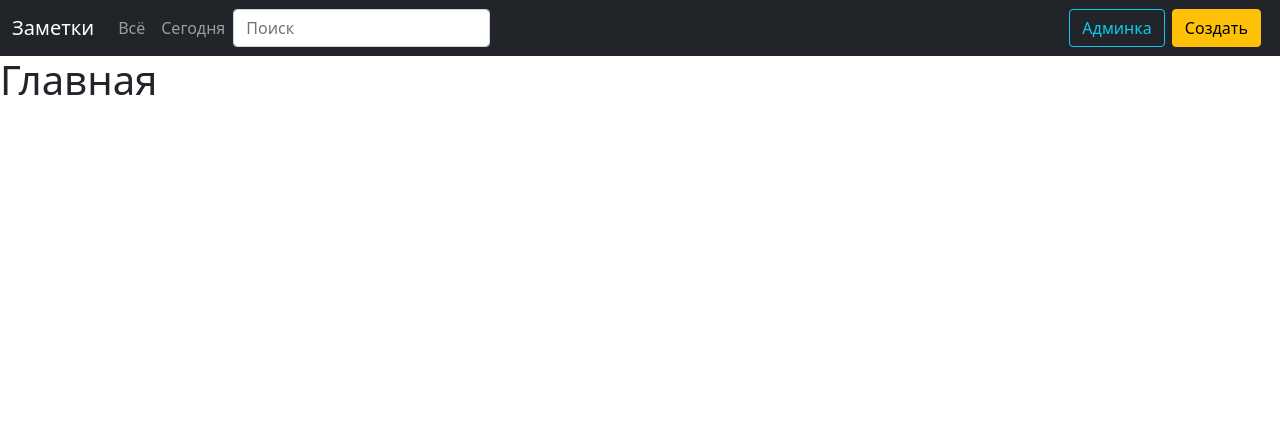
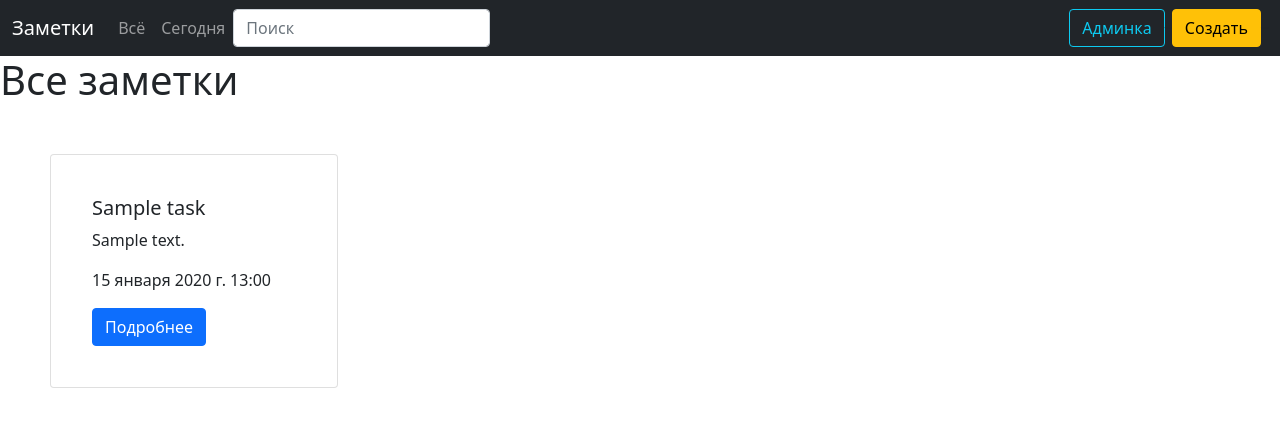
Before and after one commit to Daniil1235/SiteExample, a Django app: page / in a window 1280 px wide. Shown: the top 427 px of the page. Run offline with Django 5.2, Linux system fonts and the light colour scheme; tables that the repository leaves empty hold one stand-in row (values such as "Sample post").

Commit message:
dz fignya done

```diff
--- a/main/models.py
+++ b/main/models.py
@@ -21,8 +21,10 @@ class Task(models.Model):
     text = models.TextField('Текст заметки')
     priority = models.ForeignKey('Priority', on_delete=models.CASCADE, verbose_name='Приоритет')
     create_date = models.DateTimeField('Дата создания', default=django.utils.timezone.now, help_text="Не Трогай!!!")
-    change_date = models.DateTimeField('Дата изменения', default=django.utils.timezone.now, help_text="Не Трогай!!!")
     deadline = models.DateTimeField('Дедлайн (срок)')
+
+    def get_absolute_url(self):
+        return f"/tasks/{self.id}"
 
     def __str__(self):
         return self.name
--- a/main/static/main/css/style.css
+++ b/main/static/main/css/style.css
@@ -10,3 +10,13 @@
     background-position: 5px 12px;
     overflow-wrap: break-word;
 }
+
+.card {
+    width: 18rem;
+    padding: 25px;
+    margin: 50px;
+}
+
+.center {
+    text-align: center;
+}
--- a/main/urls.py
+++ b/main/urls.py
@@ -4,6 +4,9 @@ from django.conf import settings
 from django.conf.urls.static import static
 
 urlpatterns = [
-    path("", views.index, name="home"),
-    path("create/", views.create, name="create")
-] + static(settings.STATIC_URL, document_root=settings.STATIC_ROOT)
+                  path("", views.index, name="home"),
+                  path("create/", views.create, name="create"),
+                  path("tasks/<int:id>", views.detail_view, name="detail_view"),
+                  path("tasks/<int:pk>/update", views.TaskUpdateView.as_view(), name="task_update"),
+                  path("tasks/<int:pk>/delete", views.TaskDeleteView.as_view(), name="task_delete"),
+              ] + static(settings.STATIC_URL, document_root=settings.STATIC_ROOT)
--- a/main/views.py
+++ b/main/views.py
@@ -1,10 +1,28 @@
 from django.shortcuts import render, redirect
 from .models import Task, Priority
 from .forms import TaskForm
+from django.views.generic import UpdateView, DeleteView
+
+
+class TaskUpdateView(UpdateView):
+    model = Task
+    template_name = "main/create.html"
+    form_class = TaskForm
+    extra_context = {"action": 'Обновление', "action_v": "Обновить"}
+
+
+class TaskDeleteView(DeleteView):
+    model = Task
+    template_name = "main/create.html"
+    success_url = "/"
+    extra_context = {"action": 'Удаление', "action_v": "Удалить"}
 
 
 def index(request):
-    tasks = Task.objects.all()
+    sort = request.GET.get('sort')
+    if not sort:
+        sort = 'priority'
+    tasks = Task.objects.all().order_by(sort)
     return render(request, "main/index.html", {"tasks": tasks})
 
 
@@ -18,4 +36,11 @@ def create(request):
         else:
             error = 'При отправке формы произошла ошибка.'
     form = TaskForm()
-    return render(request, "main/create.html", {"form": form, "error": error})
+    action = "Добавление"
+    action_v = "Добавить"
+    return render(request, "main/create.html", {"form": form, "error": error, "action": action, "action_v": action_v})
+
+
+def detail_view(request, id):
+    task = Task.objects.get(id=id)
+    return render(request, "main/detail_view.html", {"task": task})
--- a/templates/main/index.html
+++ b/templates/main/index.html
@@ -5,6 +5,15 @@
 {% endblock %}
 
 {% block body %}
-        <h1>Главная</h1>
-
+    <h1>Все заметки</h1>
+    {% for task in tasks %}
+        <div class="card">
+            <div class="card-body">
+                <h5>{{ task.name }}</h5>
+                <p>{{ task.description }}</p>
+                <p>{{ task.deadline }}</p>
+                <a href="/tasks/{{ task.id }}" class="btn btn-primary">Подробнее</a>
+            </div>
+        </div>
+    {% endfor %}
 {% endblock %}
```
Also changed, not shown: main/forms.py (+17 -5 lines), templates/main/create.html (+13 -3 lines), templates/main/detail_view.html (added, +17 -0 lines), main/migrations/0006_remove_task_change_date.py (added), 1 other file.
